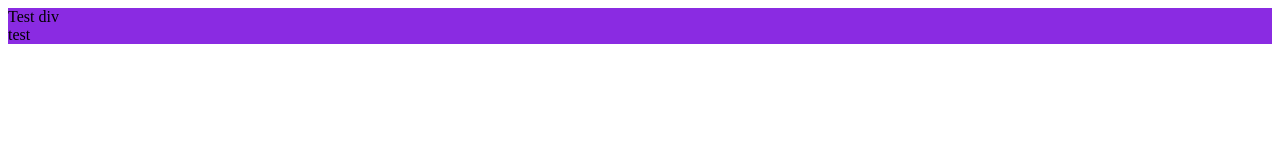
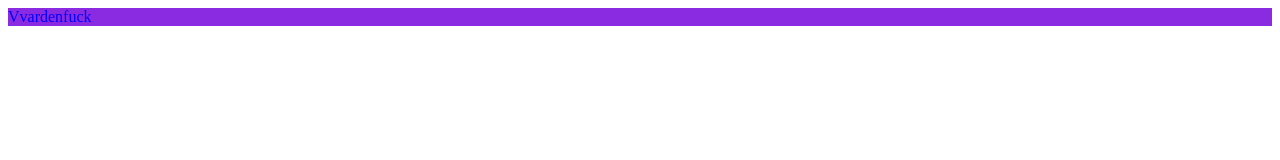
Before and after one commit to Clifton-TS/odin-restaurant-page, a website built with webpack: page src/index.html in a window 1280 px wide. Built offline with nearby package versions, Linux system fonts and the light colour scheme.

Commit message:
Fix HTML plugin

```diff
--- a/src/index.html
+++ b/src/index.html
@@ -6,6 +6,6 @@
     <title>Placeholder Restaurant Page</title>
 </head>
 <body>
-    <div class="test">Test div</div>
+    <div class="test">Vvardenfuck</div>
 </body>
 </html>
--- a/src/index.js
+++ b/src/index.js
@@ -1,7 +1,7 @@
 import './style.css'
 
-let a = document.createElement("div")
-a.classList.add("test")
-a.textContent = "test"
+// let a = document.createElement("div")
+// a.classList.add("test")
+// a.textContent = "test"
 
-document.body.appendChild(a)
+// document.body.appendChild(a)
--- a/src/style.css
+++ b/src/style.css
@@ -1,3 +1,4 @@
 .test{
     background-color: blueviolet;
+    color: blue;
 }
--- a/webpack.config.js
+++ b/webpack.config.js
@@ -11,7 +11,8 @@ module.exports = {
     new HtmlWebpackPlugin({
       filename: "index.html",
       inject:"head",
-      scriptLoading:"defer"
+      scriptLoading:"defer",
+      template: "./src/index.html"
     })
   ],
   module: {
```
Also changed, not shown: dist/index.html, dist/main.js.
